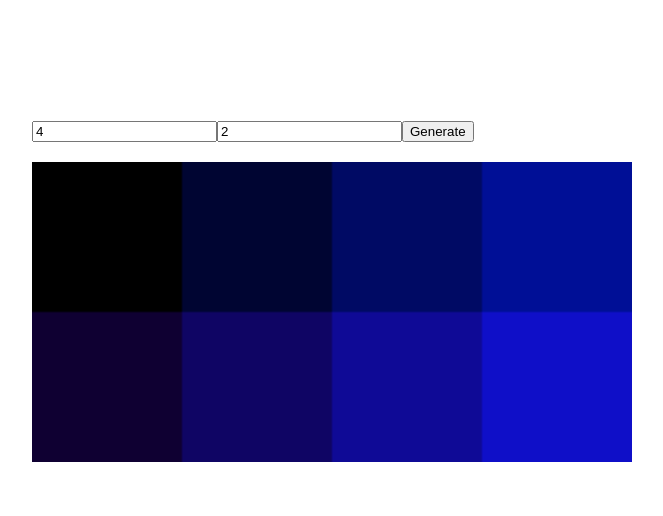
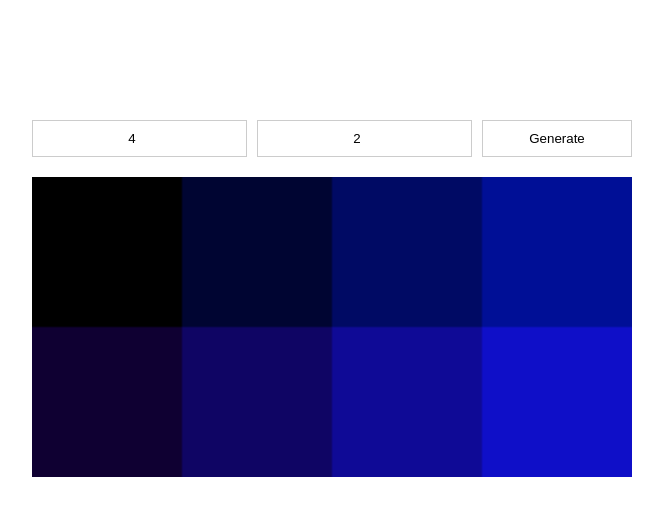
Before and after one commit to nadyja/dancefloor, a React (Create React App) app: page / in a window 1280 px wide. Shown: the top 516 px of the page, without its empty margins (308-971 px from the left). Built offline with nearby package versions, Linux system fonts and the light colour scheme; the HTML template or start-up script is replaced by a standard one.

Commit message:
Style form controls

```diff
--- a/package.json
+++ b/package.json
@@ -3,6 +3,7 @@
   "version": "0.1.0",
   "private": true,
   "dependencies": {
+    "node-sass": "^4.12.0",
     "react": "^16.8.6",
     "react-dom": "^16.8.6",
     "react-scripts": "3.0.1"
--- /dev/null
+++ b/src/components/Controls/Input.js
@@ -0,0 +1,21 @@
+import React from 'react';
+import PropTypes from 'prop-types';
+
+function Input({ name, value, onChange }) {
+  return (
+    <input
+      className="controls__input controls__input--text"
+      name={name}
+      type="number"
+      value={value}
+      onChange={onChange}
+      placeholder={`Set ${name} quantity`}
+    />
+  );
+}
+Input.propTypes = {
+  name: PropTypes.string.isRequired,
+  value: PropTypes.any,
+  onChange: PropTypes.func.isRequired,
+}
+export default Input;
--- a/src/components/Controls/index.js
+++ b/src/components/Controls/index.js
@@ -1,6 +1,7 @@
 import React from 'react';
 import PropTypes from 'prop-types';
-import './styles.css';
+import Input from './Input';
+import './styles.scss';
 class Controls extends React.PureComponent {
   constructor(props) {
     super(props);
@@ -18,9 +19,9 @@ class Controls extends React.PureComponent {
   render() {
     return (
       <div className="controls">
-        <input name="columns" value={this.state.columns} onChange={this.handleChange} placeholder="Set column quantity" />
-        <input name="rows" value={this.state.rows} onChange={this.handleChange} placeholder="Set row quantity" />
-        <button onClick={this.handleSubmit}>Generate</button>
+        <Input name="columns" value={this.state.columns} onChange={this.handleChange} />
+        <Input name="rows" value={this.state.rows} onChange={this.handleChange} />
+        <button className="controls__input controls__input--button" onClick={this.handleSubmit}>Generate</button>
       </div>
     );
   }
--- a/src/components/Controls/styles.css
+++ /dev/null
@@ -1,3 +0,0 @@
-.controls {
-  padding: 20px 0;
-}
--- /dev/null
+++ b/src/components/Controls/styles.scss
@@ -0,0 +1,18 @@
+.controls {
+  padding: 20px 0;
+  display: flex;
+  &__input {
+    padding: 10px;
+    text-align: center;
+    background: #fff;
+    border: 1px solid #ccc;
+    &--text {
+      margin-right: 10px;
+      flex: 1 1 auto;
+    }
+    &--button {
+      flex: 0 0 150px;
+      cursor: pointer;
+    }
+  }
+}
```
